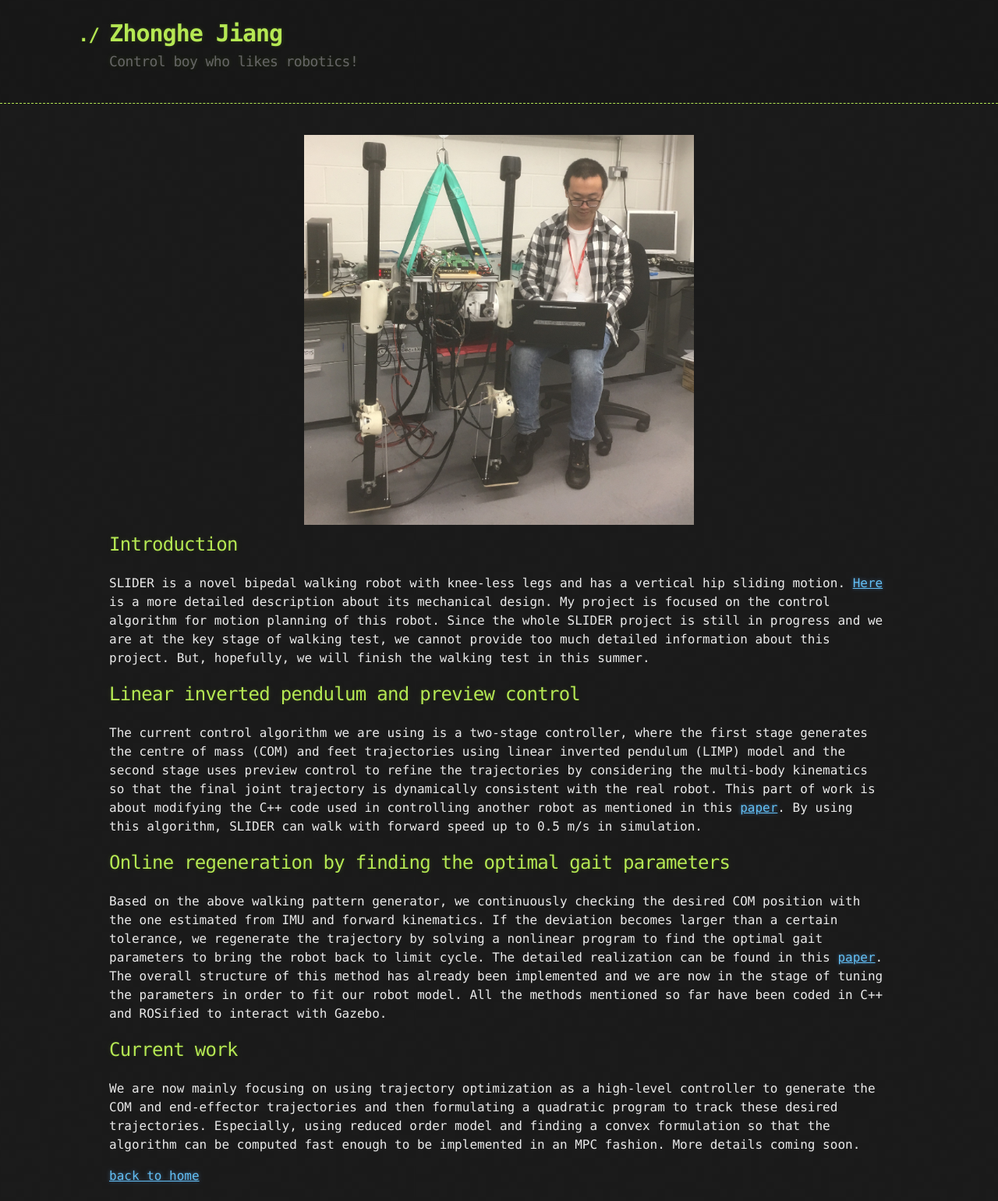
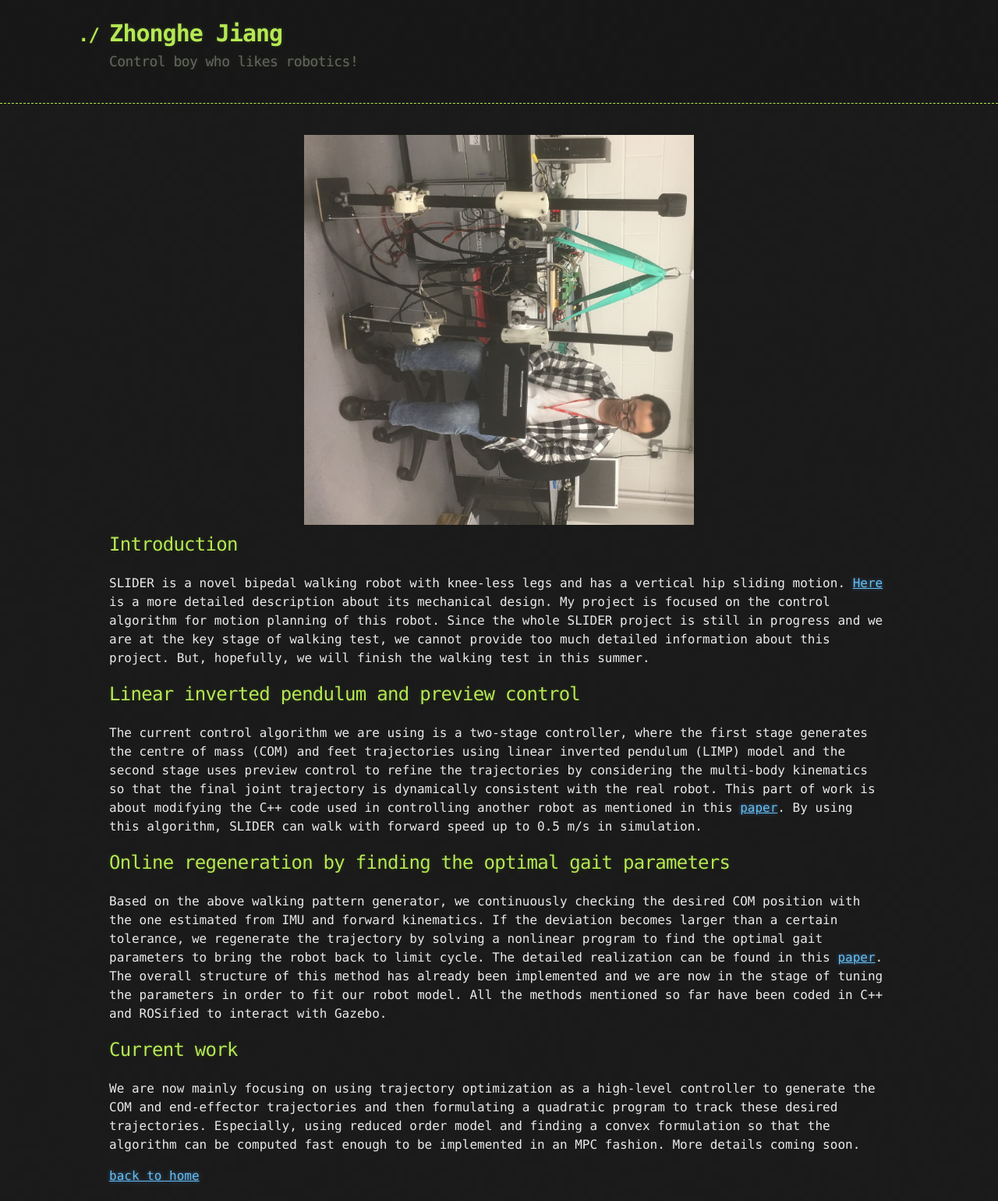
Before and after one commit to Zhonghe-Jiang/Zhonghe-Jiang.github.io, a Jekyll site: the page built from slider.md, in a window 1280 px wide. Shown: the whole page at 78% size. Built offline with Jekyll 4.4.1, drawn with Linux system fonts in a browser that asks for light colours.

Commit message:
Final commit

```diff
--- a/_layouts/slider.html
+++ b/_layouts/slider.html
@@ -36,7 +36,7 @@
     </header>
 
     <center>
-      <img src="{{ site.url }}/pictures/slider0.jpeg" alt="Testing with SLIDER" width="500" height="500">
+      <img src="{{ site.url }}/pictures/slider0.jpeg" alt="Testing with SLIDER" width="500" height="500" class="rotateimg90">
     </center>
 
     <div class="container">
--- a/assets/css/style.scss
+++ b/assets/css/style.scss
@@ -3,6 +3,10 @@
 
 @import 'jekyll-theme-hacker';
 
-img {
-    image-orientation: from-image;
+.rotateimg90 {
+  -webkit-transform:rotate(90deg);
+  -moz-transform: rotate(90deg);
+  -ms-transform: rotate(90deg);
+  -o-transform: rotate(90deg);
+  transform: rotate(90deg);
 }
```
Also changed, not shown: 6 other files.
